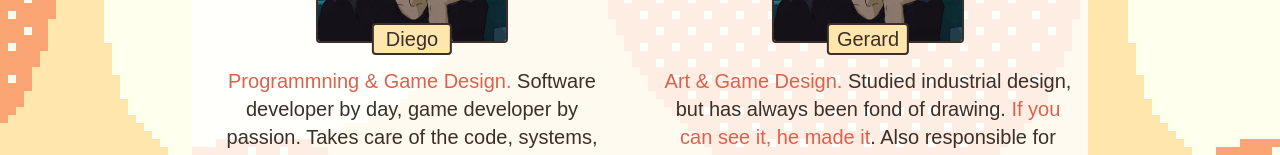
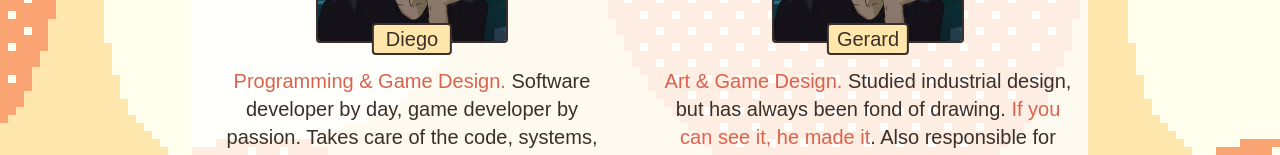
Before and after one commit to sargantanagames/website, a SvelteKit app: page /vpetlings/about-us in a window 1280 px wide. Shown: the part 485-640 px from the top of the page. Built offline with nearby package versions, Linux system fonts and the light colour scheme; a web font is replaced by a local one.

Commit message:
fix width bugs overflowing

```diff
--- a/src/lib/components/vpetlings/MainVisuals.svelte
+++ b/src/lib/components/vpetlings/MainVisuals.svelte
@@ -42,7 +42,7 @@
   <img
     src={images[index]}
     alt="VPetlings gameplay screenshot"
-    class="mx-autor border-2 border-text rounded bg-bg object-contain"
+    class="mx-auto border-2 border-text rounded bg-bg object-contain"
   />
 
   <div class="mt-4 flex justify-center gap-2 w-full">
--- a/src/lib/components/vpetlings/Pet.svelte
+++ b/src/lib/components/vpetlings/Pet.svelte
@@ -169,7 +169,6 @@
     const waitForAnchor = () => {
       if (container && featureImage) {
         spawnFromImage(SPAWN_X, SPAWN_Y);
-        updateContainerHeight();
 
         const revealEl = featureImage.closest('.reveal') as HTMLElement | null;
 
@@ -186,6 +185,7 @@
 
                 reparentToWorld();
                 spawnFromImage(SPAWN_X, SPAWN_Y);
+                updateContainerHeight();
               };
 
               revealEl.addEventListener('transitionend', onDone, { once: true });
--- a/src/routes/layout.css
+++ b/src/routes/layout.css
@@ -14,6 +14,10 @@
 
 * {
 	font-family: 'Jersey 10', sans-serif;
+}
+
+body {
+    overflow-x: hidden;
 }
 
 .underline-center {
--- a/src/routes/vpetlings/about-us/+page.svelte
+++ b/src/routes/vpetlings/about-us/+page.svelte
@@ -39,7 +39,7 @@
       </div>
 
       <p class="mt-6 text-xl">
-        <span class="text-accent-darker">Programmning & Game Design.</span>
+        <span class="text-accent-darker">Programming & Game Design.</span>
         Software developer by day, game developer by passion.
         Takes care of the code, systems, website, and
         <span class="text-accent-darker">everything that makes the game work</span>.
```
